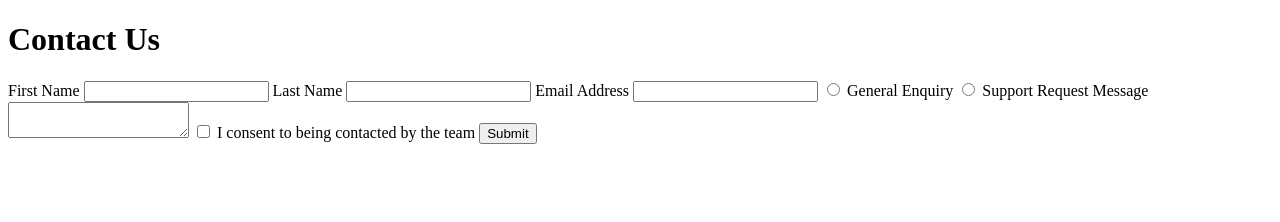
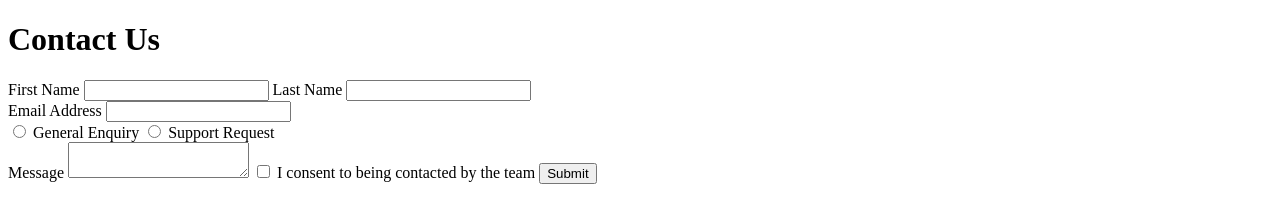
Before and after one commit to FriedAxons/contact-form-challenge, a plain HTML site: page index.html in a window 1280 px wide. Drawn offline with Linux system fonts and the light colour scheme.

Commit message:
Added div containers
Div containers were added and certain sections
like the name section and radio input section.
These were put inside of those div containers
to help with styling purposes later on. And
ultimately it helps get the project closer to the
design.

```diff
--- a/index.html
+++ b/index.html
@@ -8,16 +8,20 @@
   </head>
   <body>
     <h1>Contact Us</h1>
+    <div class="name-inputs">
       <label for="firstname-input">First Name</label>
       <input type="text" id="firstname-input" />
       <label for="lastname-input">Last Name</label>
       <input type="text" id="lastname-input" />
+    </div>
     <label for="email-input">Email Address</label>
     <input type="email" id="email-input" />
+    <div class="radio-inputs">
       <input type="radio" id="general-enquiry-radio" />
       <label for="general-enquiry-radio">General Enquiry</label>
       <input type="radio" id="support-request-radio" />
       <label for="support-request-radio">Support Request</label>
+    </div>
     <label for="message-textarea">Message</label>
     <textarea id="message-textarea"></textarea>
     <input type="checkbox" id="checkbox" />
```
Lines whose indentation alone changed are shown as unchanged.
